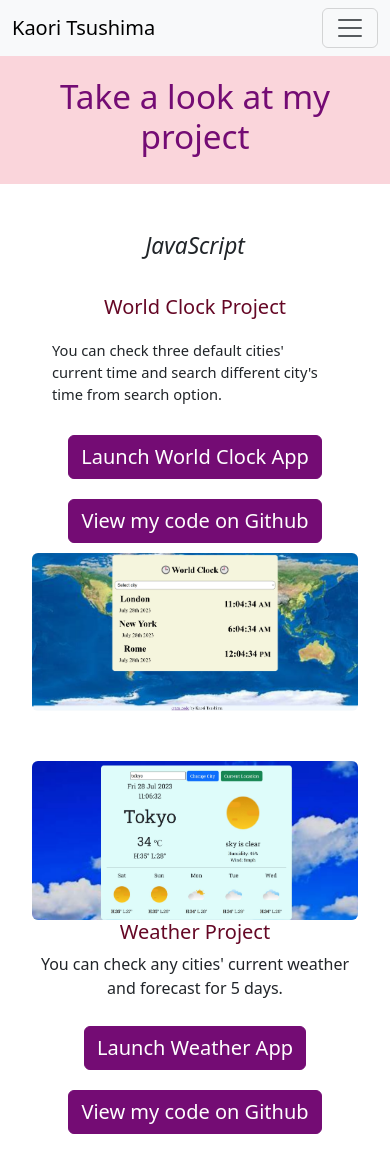
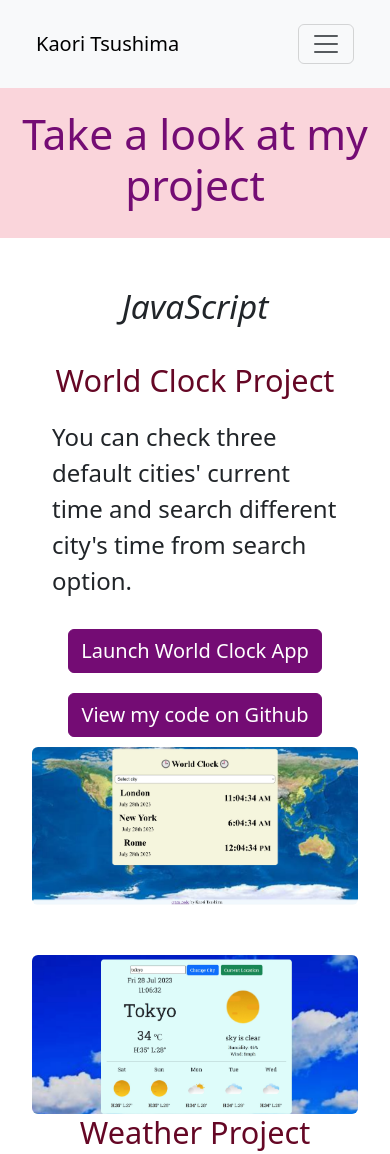
Before and after one commit to KaoriTsushima/Portfolio, a plain HTML site: page work.html in a window 390 px wide. Shown: the top 1154 px of the page. Drawn offline with nearby package versions, Linux system fonts and the light colour scheme.

Commit message:
changed css for navbar

```diff
--- a/src/styles.css
+++ b/src/styles.css
@@ -5,18 +5,13 @@
 }
 @media (max-width: 574px) {
   .name {
-    font-size: 25pt !important;
+    font-size: 32pt !important;
   }
   .container h3 {
-    font-size: 15pt !important;
+    font-size: 23pt !important;
   }
   .language-name {
-    font-size: 17pt !important;
-  }
-  .text,
-  .description,
-  .email {
-    font-size: 11pt !important;
+    font-size: 25pt !important;
   }
 }
 
--- a/work.html
+++ b/work.html
@@ -18,7 +18,7 @@
     ></script>
   </head>
   <body>
-    <nav class="navbar navbar-expand-lg bg-body-tertiary">
+    <nav class="navbar navbar-expand-lg bg-body-tertiary p-4">
       <div class="container-fluid">
         <a class="navbar-brand" href="#">Kaori Tsushima</a>
         <button
@@ -97,7 +97,7 @@
           </div>
           <div class="col-sm-6">
             <h3>Weather Project</h3>
-            <p class="discription">
+            <p class="description">
               You can check any cities' current weather and forecast for 5 days.
             </p>
             <a
```
Also changed, not shown: about.html (+1 -1 lines), index.html (+1 -1 lines).
